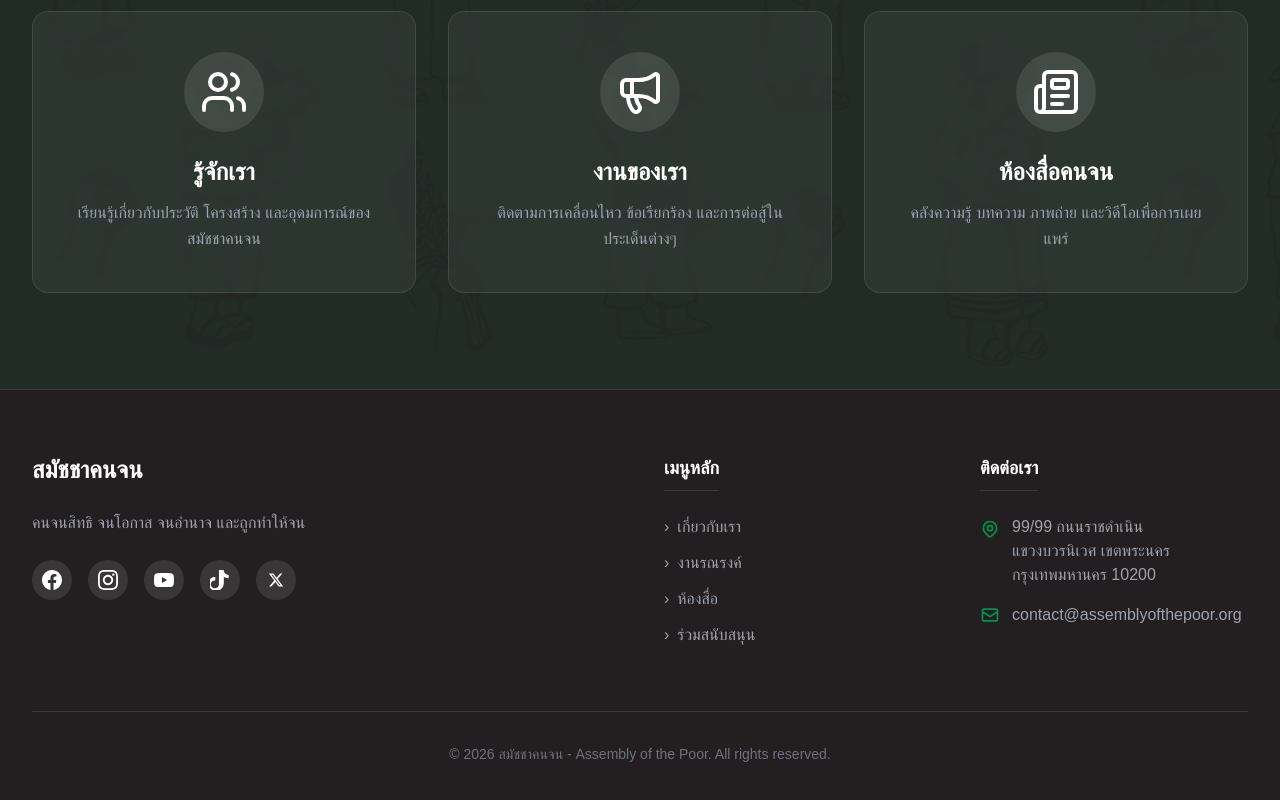
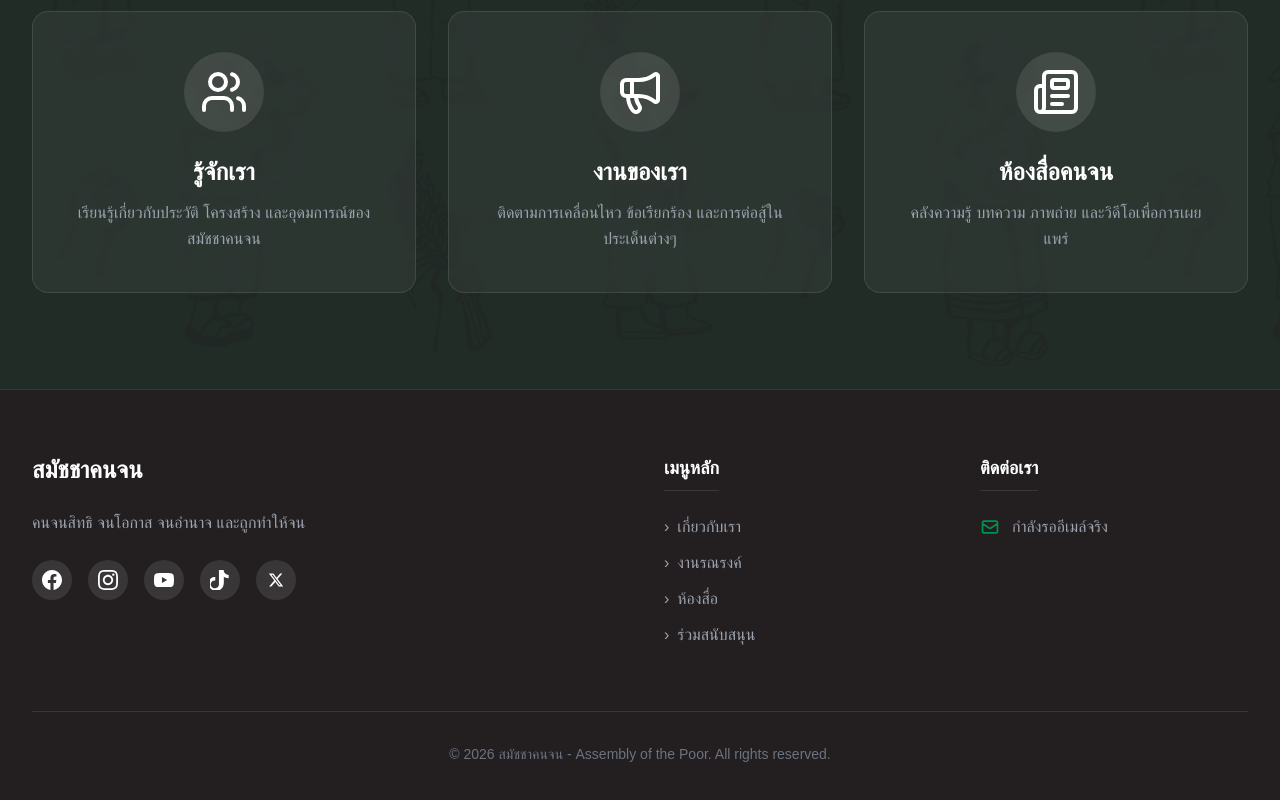
Before and after one commit to visarutforthaipbs/aop-th-fronted, a Next.js app: page / in a window 1280 px wide. Shown: the part 2147-2947 px from the top of the page. Built offline with nearby package versions, Linux system fonts and the light colour scheme; no server answers.

Commit message:
change footer

```diff
--- a/src/components/FooterClient.jsx
+++ b/src/components/FooterClient.jsx
@@ -127,32 +127,6 @@ export default function FooterClient() {
                             {t.footer.contactHeading}
                         </h3>
                         <div className="text-gray-400 space-y-4">
-                            <p className="flex items-start">
-                                <svg
-                                    className="w-5 h-5 mr-3 mt-1 text-brand-green-dark"
-                                    fill="none"
-                                    stroke="currentColor"
-                                    viewBox="0 0 24 24"
-                                >
-                                    <path
-                                        strokeLinecap="round"
-                                        strokeLinejoin="round"
-                                        strokeWidth="2"
-                                        d="M17.657 16.657L13.414 20.9a1.998 1.998 0 01-2.827 0l-4.244-4.243a8 8 0 1111.314 0z"
-                                    ></path>
-                                    <path
-                                        strokeLinecap="round"
-                                        strokeLinejoin="round"
-                                        strokeWidth="2"
-                                        d="M15 11a3 3 0 11-6 0 3 3 0 016 0z"
-                                    ></path>
-                                </svg>
-                                <span>
-                                    {t.footer.address.split("\n").map((line, i) => (
-                                        <span key={i}>{line}{i < 2 && <br />}</span>
-                                    ))}
-                                </span>
-                            </p>
                             <p className="flex items-center">
                                 <svg
                                     className="w-5 h-5 mr-3 text-brand-green-dark"
@@ -167,12 +141,7 @@ export default function FooterClient() {
                                         d="M3 8l7.89 5.26a2 2 0 002.22 0L21 8M5 19h14a2 2 0 002-2V7a2 2 0 00-2-2H5a2 2 0 00-2 2v10a2 2 0 002 2z"
                                     ></path>
                                 </svg>
-                                <a
-                                    href="mailto:contact@assemblyofthepoor.org"
-                                    className="hover:text-white transition-colors"
-                                >
-                                    contact@assemblyofthepoor.org
-                                </a>
+                                <span>กำลังรออีเมล์จริง</span>
                             </p>
                         </div>
                     </div>
```
